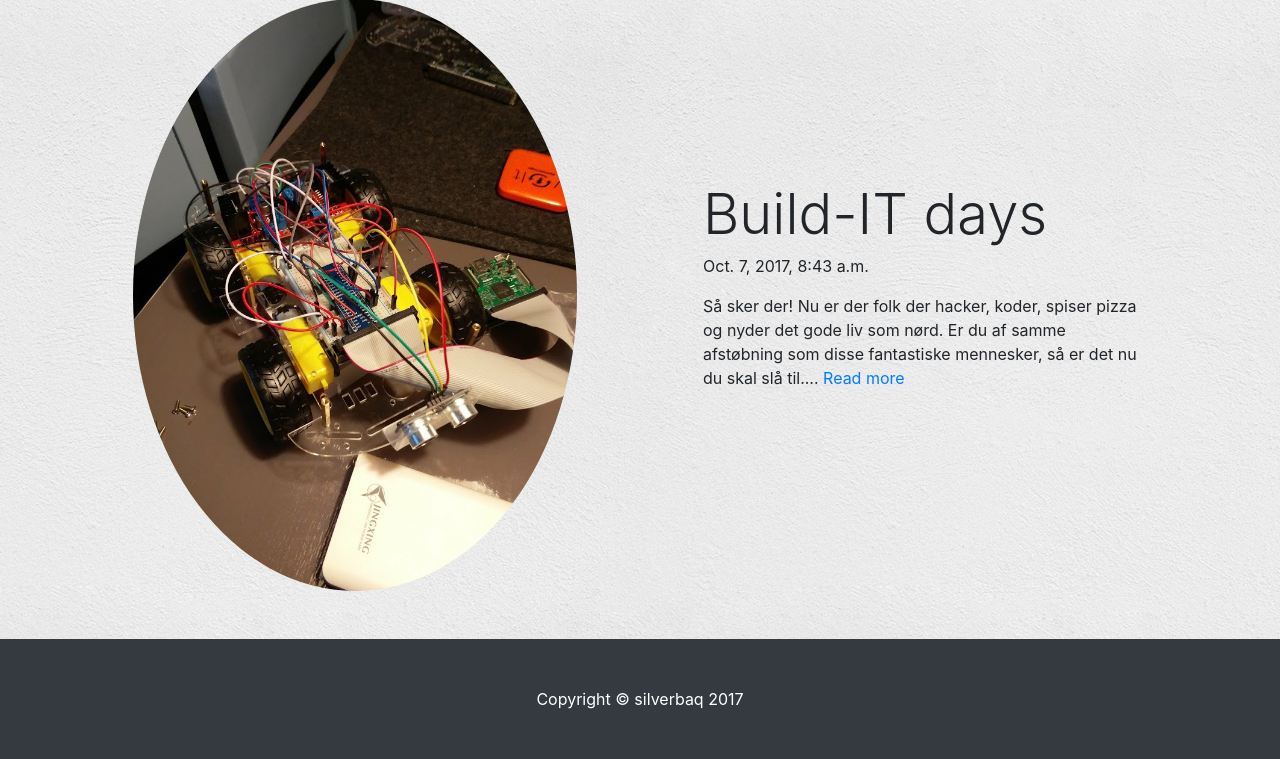
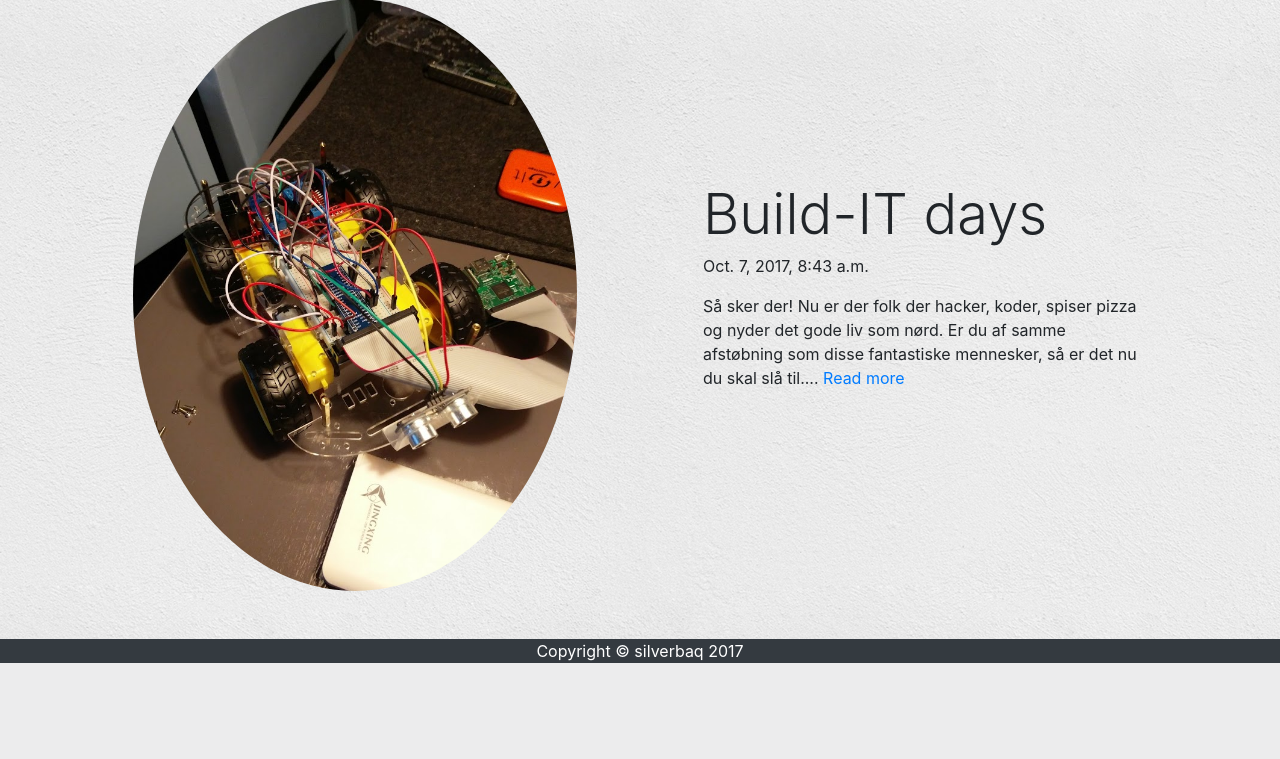
Before and after one commit to Silverbaq/EAL-ComputerClub, a Django app: page / in a window 1280 px wide. Shown: the part 976-1735 px from the top of the page. After the commit the page ends 1639 px from the top, so only its background shows below. Run offline with Django 3.2, Linux system fonts and the light colour scheme; data comes from the database, SQL or seed files in the repository; some libraries are stand-ins or nearby versions; some web fonts are replaced.

Commit message:
updated footer

```diff
--- a/templates/base_news.html
+++ b/templates/base_news.html
@@ -66,7 +66,7 @@
         {% endblock %}
 
     <!-- Footer -->
-    <footer class="py-5 footer bg-dark">
+    <footer class="footer bg-dark">
       <div class="container">
         <p class="m-0 text-center text-white">Copyright &copy; silverbaq 2017</p>
       </div>
```
